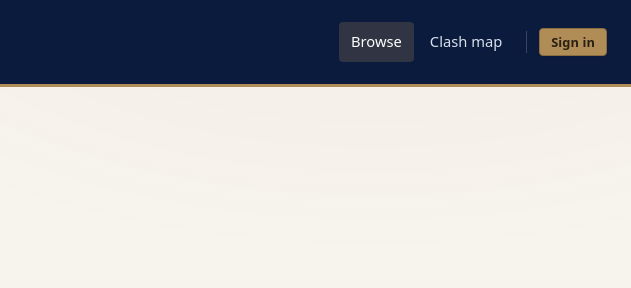
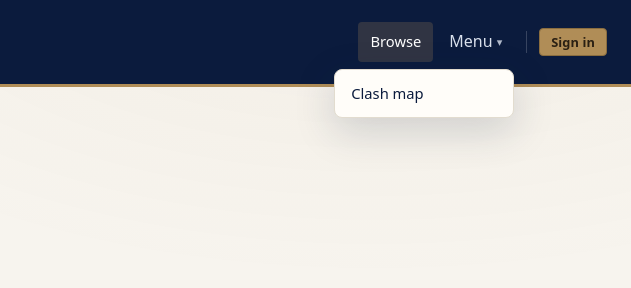
Before and after one commit to fwl517/Argument-Registry, a website with bundled scripts: page public/index.html in a window 1280 px wide. Shown: the top 288 px of the page, 649-1280 px from the left. Built offline with nearby package versions, Linux system fonts and the light colour scheme; files whose address does not match are found by name.

Commit message:
dropdown menu in nav bar

```diff
--- a/public/css/components.css
+++ b/public/css/components.css
@@ -110,6 +110,48 @@
   background: rgba(176, 141, 87, 0.22);
 }
 .nav-user strong { color: #FFFFFF; font-weight: 600; }
+
+/* — Nav dropdown ("Menu") ————————————————————————————————— */
+.nav-menu { position: relative; display: inline-flex; }
+.nav-menu__trigger {
+  display: inline-flex;
+  align-items: center;
+  gap: var(--sp-1);
+  border: none;
+  background: none;
+  cursor: pointer;
+  font: inherit;
+}
+.nav-menu__caret { font-size: 0.7em; line-height: 1; opacity: 0.8; }
+.nav-menu__trigger[aria-expanded="true"] { background: rgba(255, 255, 255, 0.08); color: #FFFFFF; }
+.nav-menu__trigger[aria-expanded="true"] .nav-menu__caret { transform: rotate(180deg); }
+.nav-menu__panel {
+  position: absolute;
+  top: calc(100% + 6px);
+  right: 0;
+  z-index: 40;
+  min-width: 180px;
+  padding: var(--sp-1);
+  background: var(--surface);
+  border: 1px solid var(--border);
+  border-radius: var(--radius-lg);
+  box-shadow: var(--shadow-lg);
+  display: flex;
+  flex-direction: column;
+  gap: 2px;
+}
+.nav-menu__item {
+  display: block;
+  padding: var(--sp-2) var(--sp-3);
+  border-radius: var(--radius);
+  color: var(--ink);
+  font-size: 0.92rem;
+  font-weight: 500;
+  white-space: nowrap;
+  text-decoration: none;
+}
+.nav-menu__item:hover { background: color-mix(in srgb, var(--brass) 16%, var(--surface)); text-decoration: none; }
+.nav-menu__item.is-active { background: rgba(176, 141, 87, 0.22); color: var(--ink); }
 
 /* — Buttons —————————————————————————————————————————————— */
 .btn {
--- a/public/js/auth.js
+++ b/public/js/auth.js
@@ -85,25 +85,67 @@ export function buildNav(session) {
     return a;
   };
 
+  // A "Menu" dropdown that folds the secondary destinations off the bar.
+  // `items` is an already permission-filtered array of { href, label }.
+  const dropdown = (label, items) => {
+    const wrap = el('div', { class: 'nav-menu' });
+    const caret = el('span', { class: 'nav-menu__caret', 'aria-hidden': 'true', text: '▾' });
+    const trigger = el('button', {
+      class: 'nav-link nav-menu__trigger',
+      type: 'button',
+      'aria-haspopup': 'true',
+      'aria-expanded': 'false',
+    }, [label, caret]);
+    const panel = el('div', { class: 'nav-menu__panel', role: 'menu' });
+    panel.hidden = true;
+
+    for (const it of items) {
+      const a = el('a', { href: it.href, class: 'nav-menu__item', role: 'menuitem', text: it.label });
+      if (it.href.endsWith(here)) {
+        a.classList.add('is-active');
+        trigger.classList.add('is-active'); // surface the active child on the closed bar
+      }
+      panel.appendChild(a);
+    }
+
+    const close = () => { panel.hidden = true; trigger.setAttribute('aria-expanded', 'false'); };
+    const open = () => { panel.hidden = false; trigger.setAttribute('aria-expanded', 'true'); };
+    trigger.addEventListener('click', (e) => {
+      e.stopPropagation();
+      panel.hidden ? open() : close();
+    });
+    document.addEventListener('click', (e) => { if (!wrap.contains(e.target)) close(); });
+    document.addEventListener('keydown', (e) => { if (e.key === 'Escape') close(); });
+
+    wrap.append(trigger, panel);
+    return wrap;
+  };
+
   if (!session) {
     nav.appendChild(link('/index.html', 'Browse'));
-    nav.appendChild(link('/graph.html', 'Clash map'));
+    nav.appendChild(dropdown('Menu', [{ href: '/graph.html', label: 'Clash map' }]));
     nav.appendChild(el('span', { class: 'nav-sep' }));
     nav.appendChild(el('a', { href: '/login.html', class: 'btn btn--brass btn--sm', text: 'Sign in' }));
     return;
   }
 
   nav.appendChild(link('/dashboard.html', 'Dashboard'));
-  nav.appendChild(link('/graph.html', 'Clash map'));
-  nav.appendChild(link('/dead-ends.html', 'Dead ends'));
-
   if (hasPermission(session, 'Write')) {
     nav.appendChild(link('/upload.html', 'New entry'));
-    nav.appendChild(link('/tags.html', 'Tags'));
+  }
+
+  // Secondary destinations, gated and folded into the dropdown.
+  const menuItems = [
+    { href: '/graph.html', label: 'Clash map' },
+    { href: '/dead-ends.html', label: 'Dead ends' },
+  ];
+  if (hasPermission(session, 'Write')) {
+    menuItems.push({ href: '/tags.html', label: 'Tags' });
   }
   if (hasPermission(session, 'Admin')) {
-    nav.appendChild(link('/admin.html', 'Members'));
+    menuItems.push({ href: '/admin.html', label: 'Members' });
   }
+  nav.appendChild(dropdown('Menu', menuItems));
 
   nav.appendChild(el('span', { class: 'nav-sep' }));
 
```
